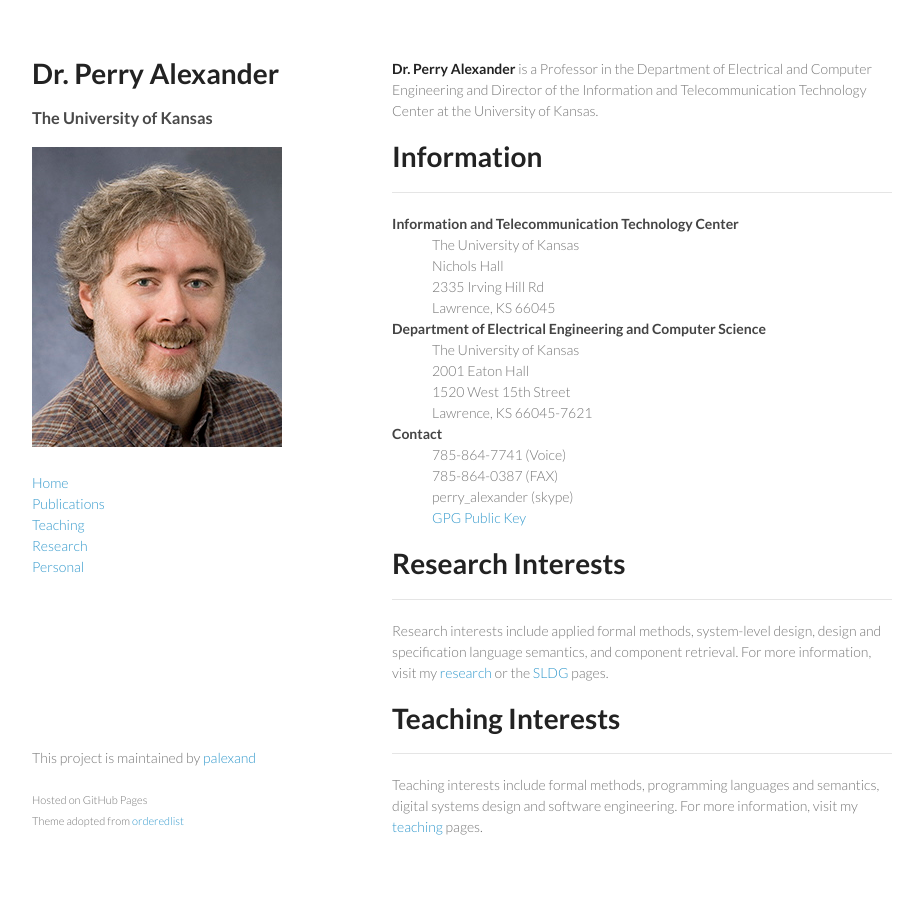
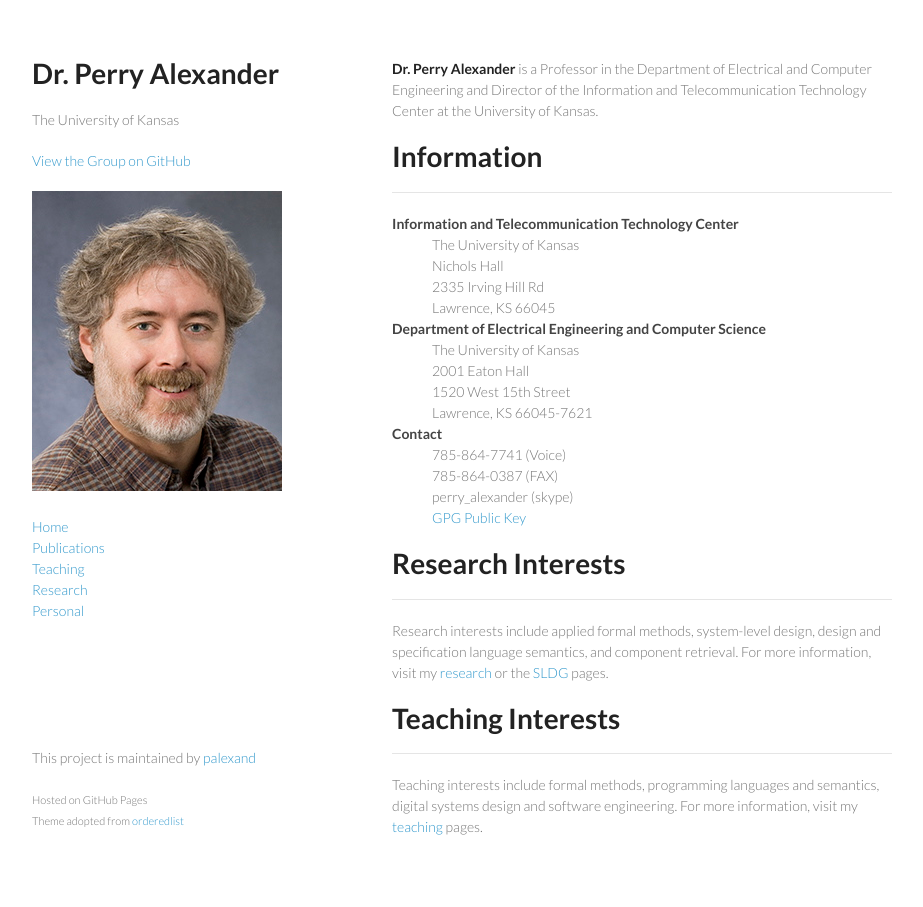
Before and after one commit to palexand/palexand.github.io, a Jekyll site: the page built from index.md, in a window 1280 px wide. Shown: the whole page, without its empty margins (178-1101 px from the left). Built offline with Jekyll 4.4.1, drawn with Linux system fonts in a browser that asks for light colours.

Commit message:
formatting main layout

```diff
--- a/_layouts/frontpage.html
+++ b/_layouts/frontpage.html
@@ -16,7 +16,9 @@
     <div class="wrapper">
       <header>
         <h1>{{ site.title }}</h1>
-        <h3>{{ site.subtitle }}</h3>
+        <p>{{ site.subtitle }}</p>
+
+        <p class="view"><a href="https://github.com/{{ site.account }}/">View the Group on GitHub</small></a></p>
 
 	<img src="{{ site.baseurl }}/images/Alexander_Perry.jpg" alt="Perry Alexander">
 
```
